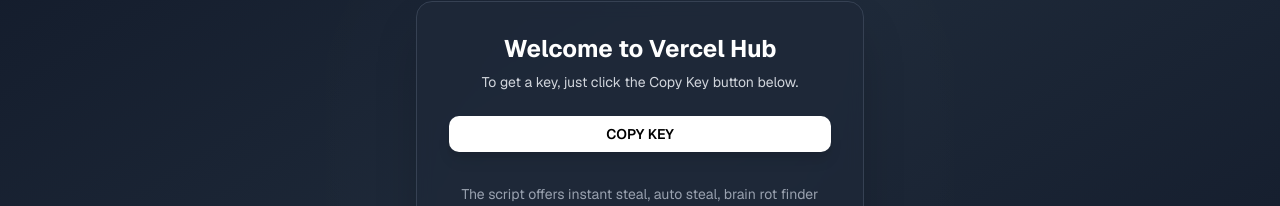
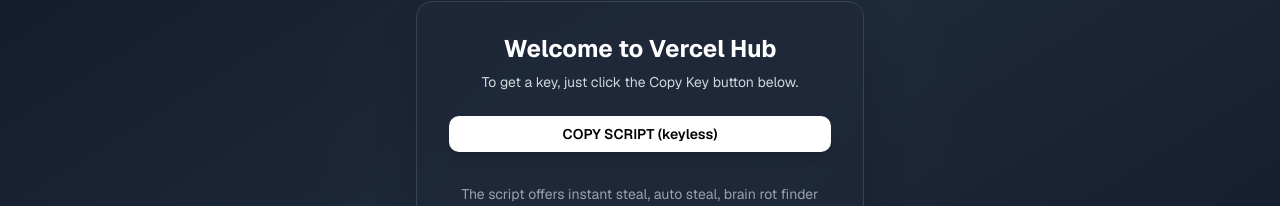
Before and after one commit to pablotoe53/v0-website-builder, a Next.js app: page / in a window 1280 px wide. Shown: the part 255-461 px from the top of the page. Built offline with nearby package versions, Linux system fonts and the light colour scheme.

Commit message:
page.tsx

```diff
--- a/app/page.tsx
+++ b/app/page.tsx
@@ -28,7 +28,7 @@ export default function Home() {
             onClick={handleGetKey}
             className="w-full bg-white hover:bg-gray-100 text-black font-semibold py-3 px-6 rounded-lg transition-all duration-200 transform hover:scale-105 shadow-lg"
           >
-            COPY KEY
+            COPY SCRIPT (keyless)
           </Button>
 
           {/* Description */}
```
